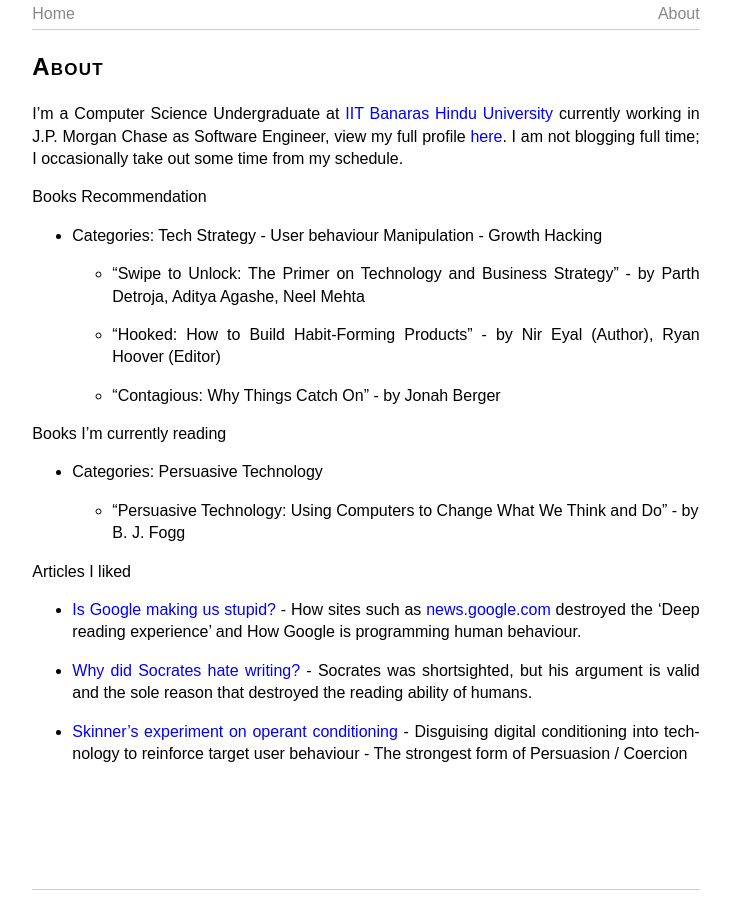
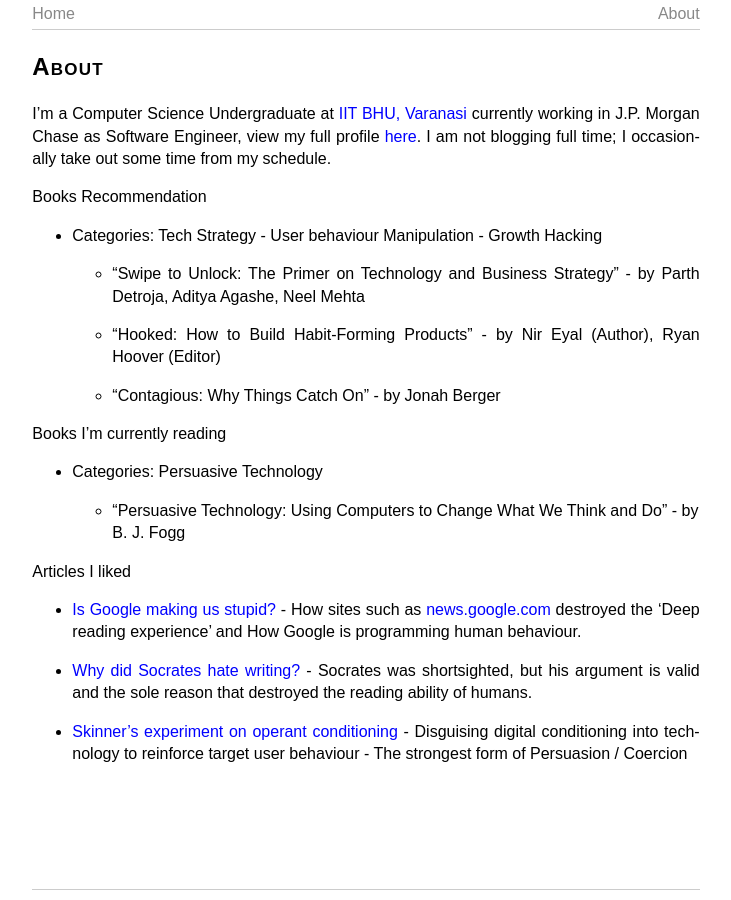
Before and after one commit to vns9/vns9.github.io, a Jekyll site: the page built from about.md, in a window 1280 px wide. Shown: the whole page, without its empty margins (274-1005 px from the left). Built offline with Jekyll 4.4.1, drawn with Linux system fonts in a browser that asks for light colours.

Commit message:
Update about.md

```diff
--- a/about.md
+++ b/about.md
@@ -6,7 +6,7 @@
 permalink: /about/
 ---
 
-I'm a Computer Science Undergraduate at [IIT Banaras Hindu University] currently working in J.P. Morgan Chase as Software Engineer, view my full profile [here].  I am not blogging full time; I occasionally take out some time from my schedule.
+I'm a Computer Science Undergraduate at [IIT BHU, Varanasi] currently working in J.P. Morgan Chase as Software Engineer, view my full profile [here].  I am not blogging full time; I occasionally take out some time from my schedule.
 
 
 
@@ -41,7 +41,7 @@
 
 [Is Google making us stupid?]: https://www.theatlantic.com/magazine/archive/2008/07/is-google-making-us-stupid/306868/
 [here]: https://www.linkedin.com/in/venkat-narayana/
-[IIT Banaras Hindu University]: https://iitbhu.ac.in
+[IIT BHU, Varanasi]: https://iitbhu.ac.in/dept/cse
 [news.google.com]: https://news.google.com
 [Skinner's experiment on operant conditioning]: https://youtu.be/I_ctJqjlrHA
 [Why did Socrates hate writing?]: https://www.cliffsnotes.com/cliffsnotes/subjects/literature/why-didnt-socrates-write-any-books-after-all-he-was-supposed-to-be-so-intelligent-and-wise
```
